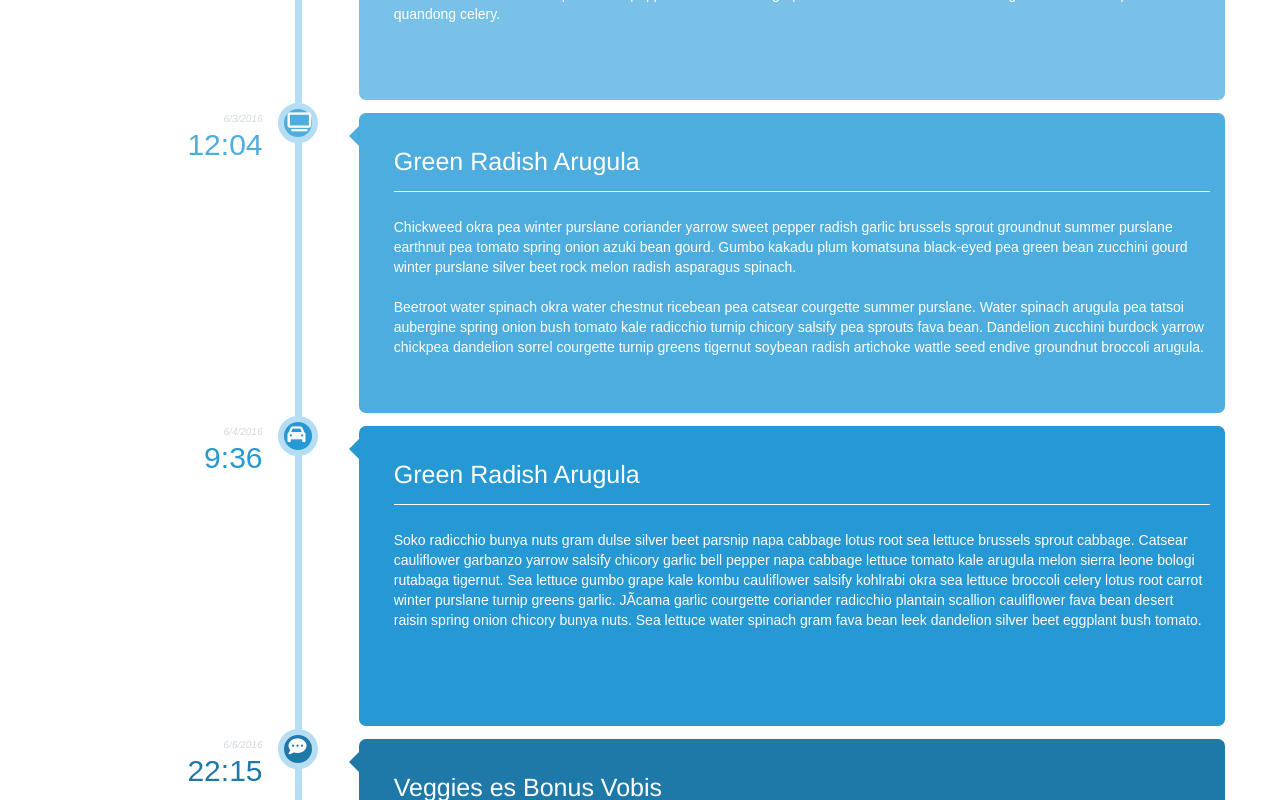
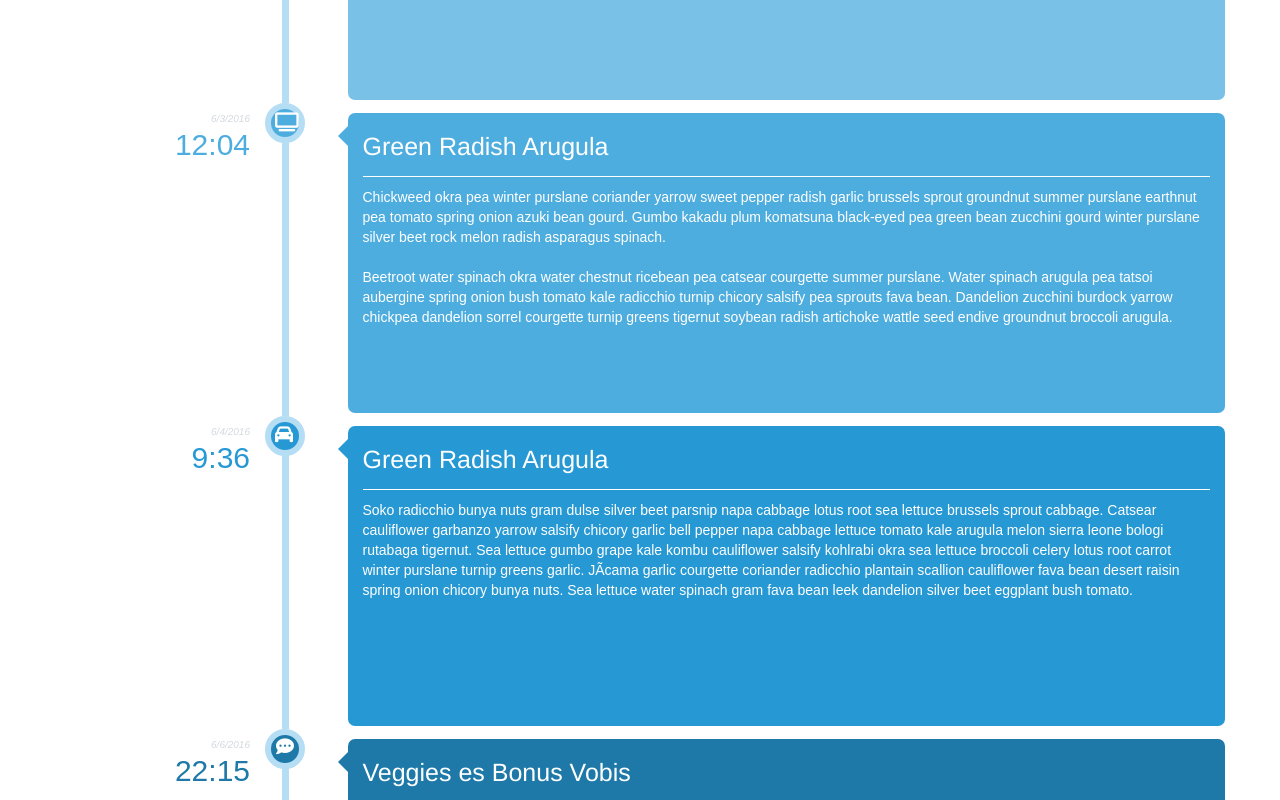
Before and after one commit to jknueven/Day_8-Timeline-Layout, a plain HTML site: page index.html in a window 1280 px wide. Shown: the part 240-1040 px from the top of the page. Drawn offline with nearby package versions, Linux system fonts and the light colour scheme.

Commit message:
added nesting to sass

```diff
--- a/sass/main.scss
+++ b/sass/main.scss
@@ -55,8 +55,8 @@ $tertiaryColor: #B5DDF4;
 .container {
 	width:990;
 	padding-top:30px;
-	padding-left:30px;
 	display: block;
+	align: left;
 }
 
 .time {
@@ -114,27 +114,29 @@ $tertiaryColor: #B5DDF4;
 
 .header {
 	margin-top:-10px;
-}
 
-.header h3 {
-  border-bottom:1px solid white;
-  padding-bottom:15px;
+	h3 {
+	border-bottom:1px solid white;
+  	padding-bottom:15px;}
 }
 
 .top {
 	padding-top:10px;
-}
-.top, .bottom {
+
+	.bottom {
 	margin-top:15px;
 	margin-left:5px;
+	}
+
 }
+
 
 .time2 {
 	@include time;
-}
 
-.time2 h1 {
+	h1 {
 	color:darken($primaryColor,10);
+	}
 }
 
 .circle2 {
@@ -145,11 +147,11 @@ $tertiaryColor: #B5DDF4;
 .content2 {
 	@include content;
 	background-color:darken($primaryColor,10);
-}
 
-.content2 .notch {
+	.notch {
 	@include notch;
 	border-right:10px solid darken($primaryColor,10);
+	}
 }
 
 .tv i{
@@ -162,10 +164,8 @@ $tertiaryColor: #B5DDF4;
 
 .time3 {
 	@include time;
-}
 
-.time3 h1 {
-	color:darken($primaryColor,20);
+	h1 {color:darken($primaryColor,20);}
 }
 
 .circle3 {
@@ -176,12 +176,13 @@ $tertiaryColor: #B5DDF4;
 .content3 {
 	@include content;
 	background-color:darken($primaryColor,20);
+
+	.notch {
+	@include notch;
+	border-right:10px solid darken($primaryColor,20);
+	}
 }
 
-.content3 .notch {
-	@include notch;
-	border-right:10px solid darken($primaryColor,20);
-}
 
 .car i {
 	color:white;
@@ -193,10 +194,10 @@ $tertiaryColor: #B5DDF4;
 
 .time4 {
 	@include time;
-}
 
-.time4 h1 {
-	color:darken($primaryColor,30);
+	h1 {
+		color:darken($primaryColor,30);
+	}
 }
 
 .circle4 {
```
Also changed, not shown: css/main.css, 2 other files.
